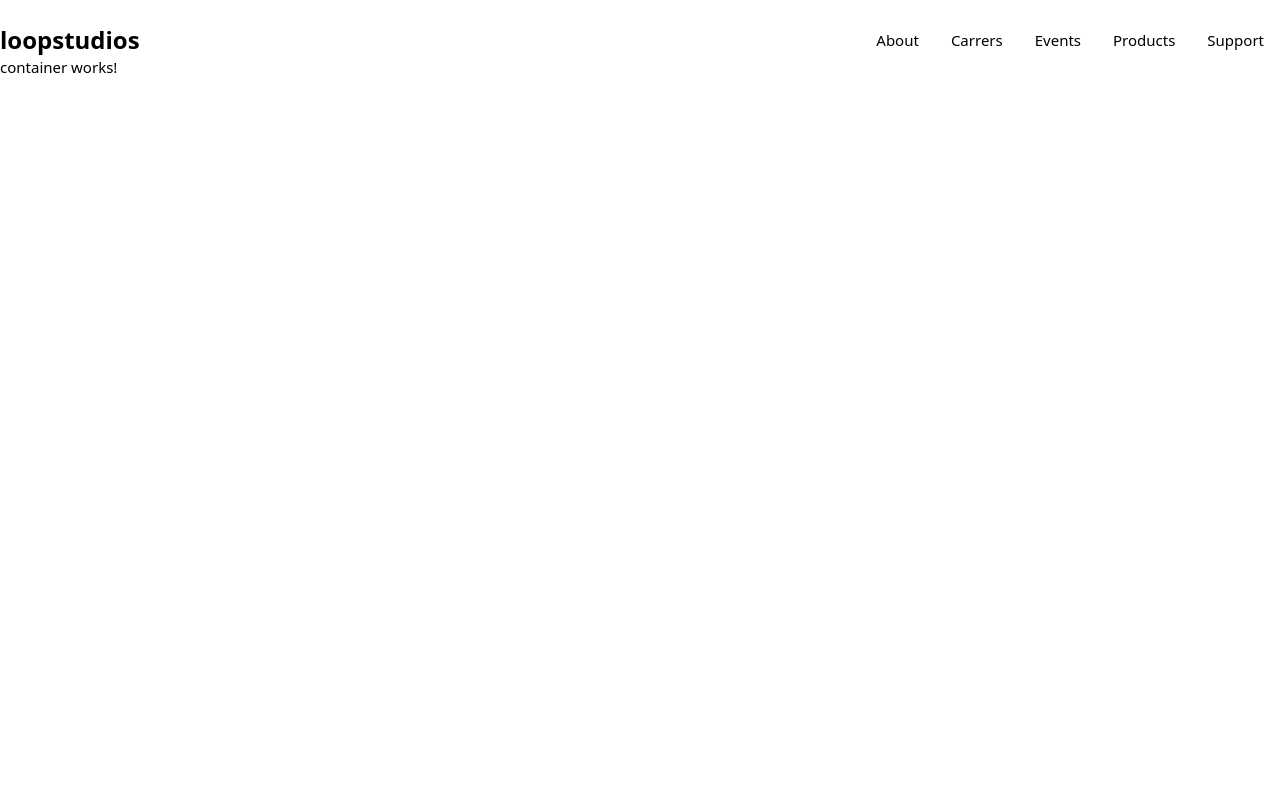
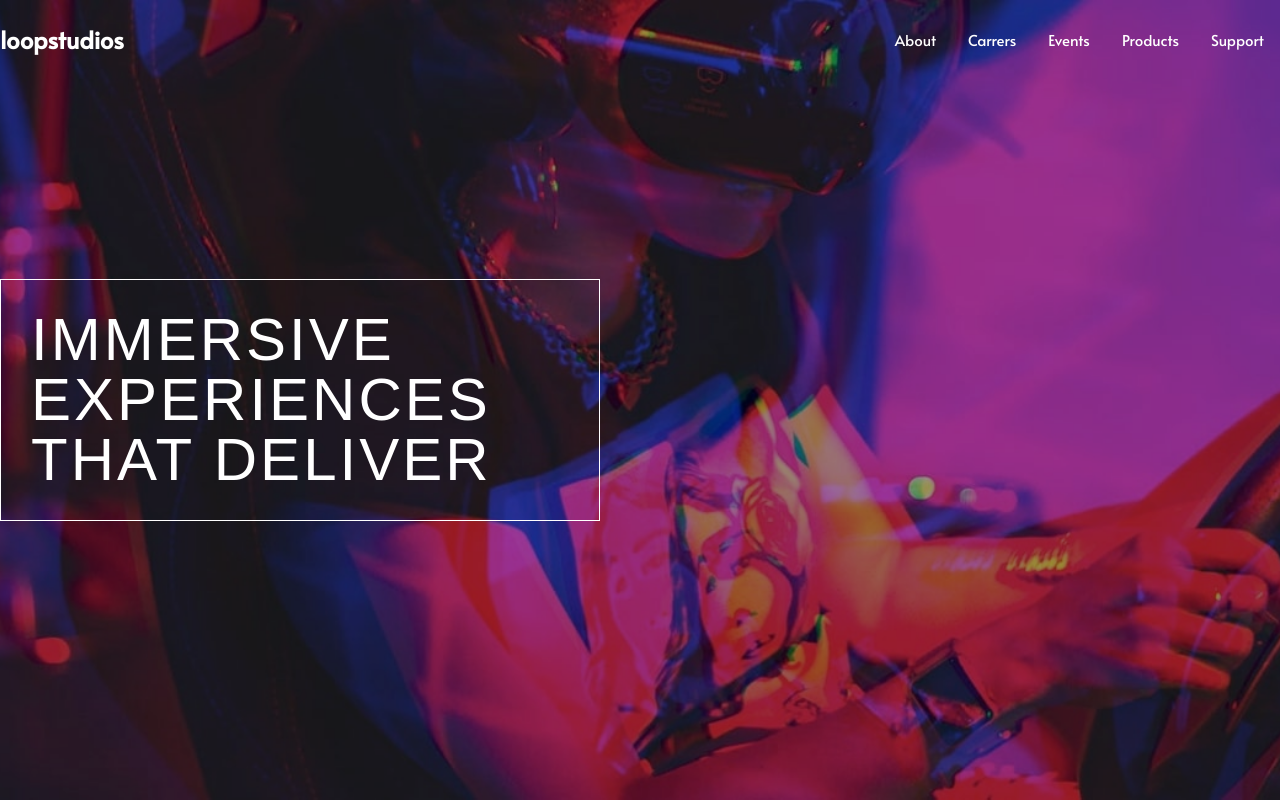
Before and after one commit to Leonardo-G/loopstudios, an Angular app: page / in a window 1280 px wide. Built offline with nearby package versions, Linux system fonts and the light colour scheme.

Commit message:
front page

```diff
--- a/src/app/navigation/navigation.component.css
+++ b/src/app/navigation/navigation.component.css
@@ -4,7 +4,7 @@
     bottom: -10px;
     left: 50%;
     transform: translateX(-50%);
-    background: #000;
+    background: #fff;
     width: 35%;
     height: 1.8px;
 }
--- a/src/app/navigation/navigation.component.html
+++ b/src/app/navigation/navigation.component.html
@@ -1,4 +1,4 @@
-<header>
+<header class="absolute z-10 w-full text-white">
     <nav class="container justify-between items-center m-auto flex mt-6">
         <div>
             <strong class="text-2xl">loopstudios</strong>
--- a/src/app/sections/container/container.component.html
+++ b/src/app/sections/container/container.component.html
@@ -1,2 +1,2 @@
 <app-navigation></app-navigation>
-<p>container works!</p>
+<app-front-page></app-front-page>
--- a/src/app/sections/front-page/front-page.component.css
+++ b/src/app/sections/front-page/front-page.component.css
@@ -0,0 +1,20 @@
+.image{
+    width: 100%;
+    height: 800px;
+    object-fit: cover;
+    filter: brightness(60%);
+}
+
+.contenedor {
+    width: min(95%, 1240px);
+    height: 100%;
+}
+
+.title{
+    position: absolute;
+    top: 50%;
+    transform: translateY(-50%);
+    border: 1px solid #fff;
+    padding: 30px;
+    width: min(50%, 600px);
+}
--- a/src/app/sections/front-page/front-page.component.html
+++ b/src/app/sections/front-page/front-page.component.html
@@ -1 +1,14 @@
-<p>front-page works!</p>
+<div class="relative">
+    <img
+        src="./assets/image-hero.jpg"
+        alt="image front page"
+        class="image inset-0"
+    >
+    <div class="w-full">
+        <div class="container m-auto">
+            <div class="title">
+                <h2 class="text-white text-6xl font-2 tracking-wider">IMMERSIVE EXPERIENCES THAT DELIVER</h2>
+            </div>
+        </div>
+    </div>
+</div>
--- a/src/index.html
+++ b/src/index.html
@@ -22,7 +22,7 @@
             veryDarkGray: "hsl(0, 0%, 41%)"
           }
         }
-      }
+      },
     }
   </script>
 </head>
--- a/src/styles.css
+++ b/src/styles.css
@@ -1,3 +1,9 @@
-p{
+p, strong, h1, h2, h3{
     font-size: 15px;
+    font-family: "Alata", sans-serif;
 }
+
+.font-2{
+    font-family: "Josegin Sans", sans-serif;
+    font-weight: 300;
+}
```
Also changed, not shown: src/assets/image-hero.jpg (added).
